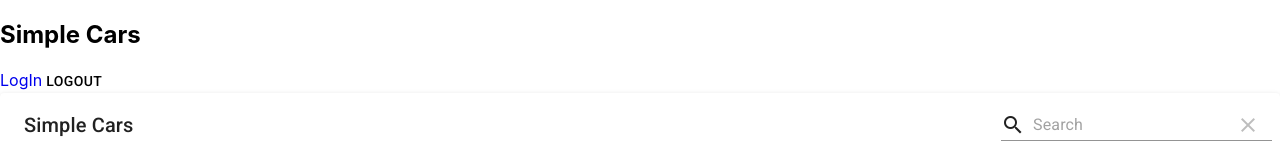
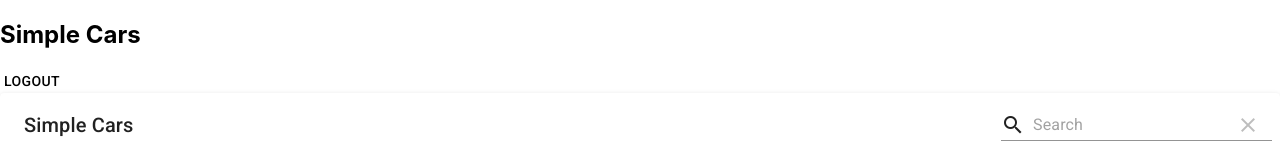
Before and after one commit to LyubooShv/mobile, a React (Create React App) app: page /home in a window 1280 px wide. Shown: the top 160 px of the page. Built offline with nearby package versions, Linux system fonts and the light colour scheme; no server answers.

Commit message:
fixed comments and redirect functionality

```diff
--- a/src/components/Header/Header.jsx
+++ b/src/components/Header/Header.jsx
@@ -1,18 +1,22 @@
 import React from "react";
-import { Link } from "react-router-dom";
 import Button from "@mui/material/Button";
 import { useDispatch, useSelector } from "react-redux";
 import { selectCurrentUser } from "./user.selector";
 import { logOutSuccess } from "../../containers/LogIn/action";
+import { redirect } from "../CustomRedirect/actions";
 
 const Header = () => {
   const currentUser = useSelector(selectCurrentUser);
   const dispatch = useDispatch();
+
+  const logOut = () => {
+    dispatch(redirect("/login"));
+    dispatch(logOutSuccess());
+  };
   return (
     <div>
       <h2>Simple Cars</h2>
-      <Link to="/login">LogIn</Link>
-      <Button onClick={() => dispatch(logOutSuccess())}>LogOut</Button>
+      <Button onClick={logOut}>LogOut</Button>
       <div>{currentUser && currentUser.data.user.username}</div>
     </div>
   );
```
Also changed, not shown: src/containers/LogIn/LogIn.jsx (+16 -14 lines).
